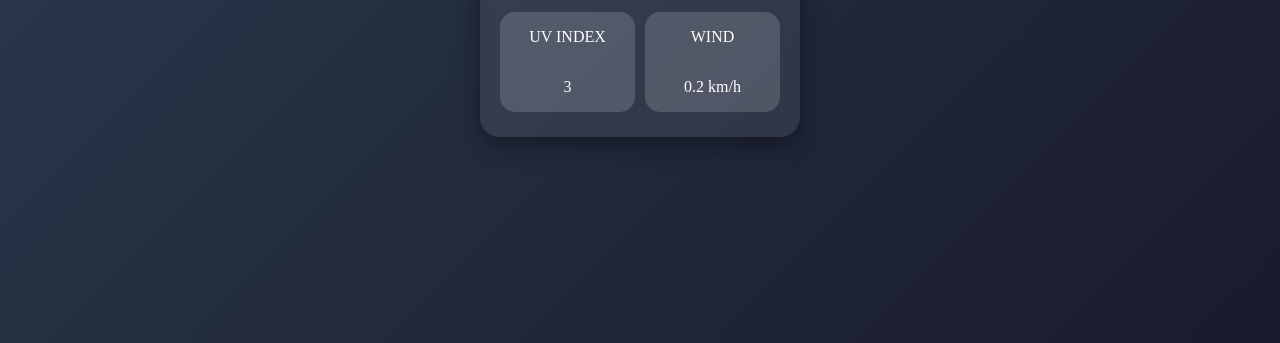
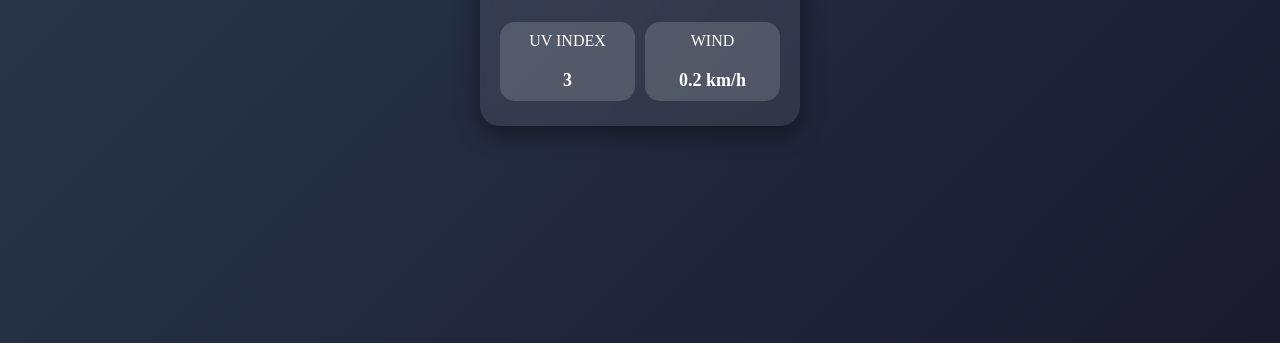
Before and after one commit to tasneem-odeh/weather, a plain HTML site: page index.html in a window 1280 px wide. Shown: the part 473-816 px from the top of the page. Drawn offline with Linux system fonts and the light colour scheme; some icons are missing.

Commit message:
Update weather card styling and structure by adding value class for enhanced visibility

```diff
--- a/index.html
+++ b/index.html
@@ -21,12 +21,12 @@
 
    <div class="box">
     <p> UV INDEX </p>
-    <P> 3 </P>
+    <p class="value"> 3 </P>
    </div>
 
 <div class="box">
     <p> WIND </p>
-    <p> 0.2 km/h </p>
+    <p class="value">  0.2 km/h </p>
 </div>
    </div>
 </div>
--- a/style.css
+++ b/style.css
@@ -49,9 +49,17 @@ body {
     flex-direction: column;
     align-items: center;
   }
+  .box p {
+    margin: 10px 0;
+  }
   .details {
     display: flex;
     justify-content: space-between;
     width: 100%;
     gap: 10px;
   }
+  .value {
+    font-size: 18px;
+    font-weight: bold;
+    color: #fff;
+  }
```
